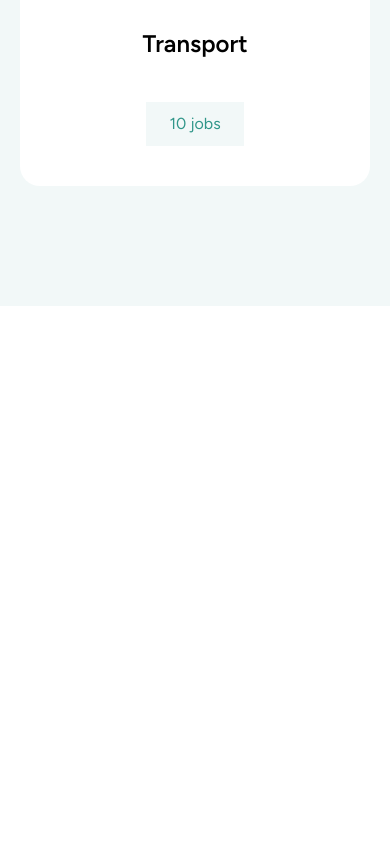
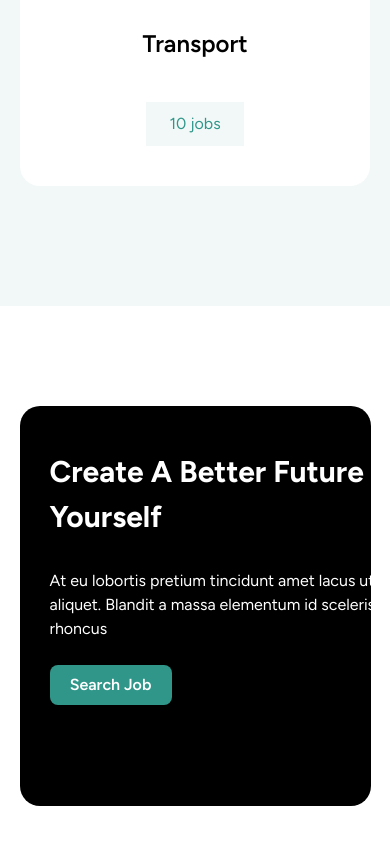
Before and after one commit to Bigbilly-github/job-portal, a React (Vite) app: page / in a window 390 px wide. Shown: the part 5917-6761 px from the top of the page. Before the commit the page ends 6223 px from the top, so only its background shows below. Built offline with nearby package versions, Linux system fonts and the light colour scheme.

Commit message:
creating, styling and adding responsiveness to the future component

```diff
--- /dev/null
+++ b/src/components/future.jsx
@@ -0,0 +1,33 @@
+
+import image from '../img/future/future.jpg'
+
+function Future (){
+    return(
+        <>
+        <section className="w-[100vw] h-[600px] bg-[#FFFFFF80] flex justify-center items-center">
+            <div className="w-[90vw] sm:h-[480px] h-[400px] bg-[#000000] rounded-[20px]  flex justify-between  items-center pl-[30px] sm:pl-[65px]">
+                <div className='w-[45vw] md:h-[480px] h-[400px] mt-[85px]'>
+                    <h1 className='w-[438px] md:h-[145px] h-[120px] font-fig font-bold text-[30px] md:text-[50px] text-[#FFFFFF]'>
+                    Create A Better Future For Yourself
+                    </h1>
+                    <p className='md:w-[600px] lg:w-[400px] w-[400px] h-[34px] text-[#FFFFFF] md:mt-[40px] font-fig text-[16px]'>
+                    At eu lobortis pretium tincidunt amet lacus ut aenean aliquet.
+                    Blandit a massa elementum id scelerisque rhoncus
+                    </p>
+
+                    <button className='mt-[62px] w-[122px] h-[40px] bg-[#309689] text-white  font-fig font-semibold text-[16px] rounded-[8px]'>
+                        Search Job
+                    </button>
+
+                </div>
+                <div className='hidden lg:block w-[45vw]'>
+                    <img src={image} alt=""  className='w-[600px] h-[480px]  rounded-[20px] rounded-l-none'/>
+                </div>
+
+            </div>
+
+        </section>
+        </>
+    )
+}
+export default Future
--- a/src/pages/homepage.jsx
+++ b/src/pages/homepage.jsx
@@ -1,4 +1,5 @@
 import Categories from "../components/categories"
+import Future from "../components/future"
 import Header from "../components/header"
 import Hero from "../components/hero"
 import RecentJobs from "../components/recentjobs"
@@ -16,6 +17,7 @@ function Homepage (){
             <Sponsors/>
             <RecentJobs/>
             <Categories/>
+            <Future/>
 
         </main>
         </>
```
Also changed, not shown: src/img/future/future.jpg (added).
